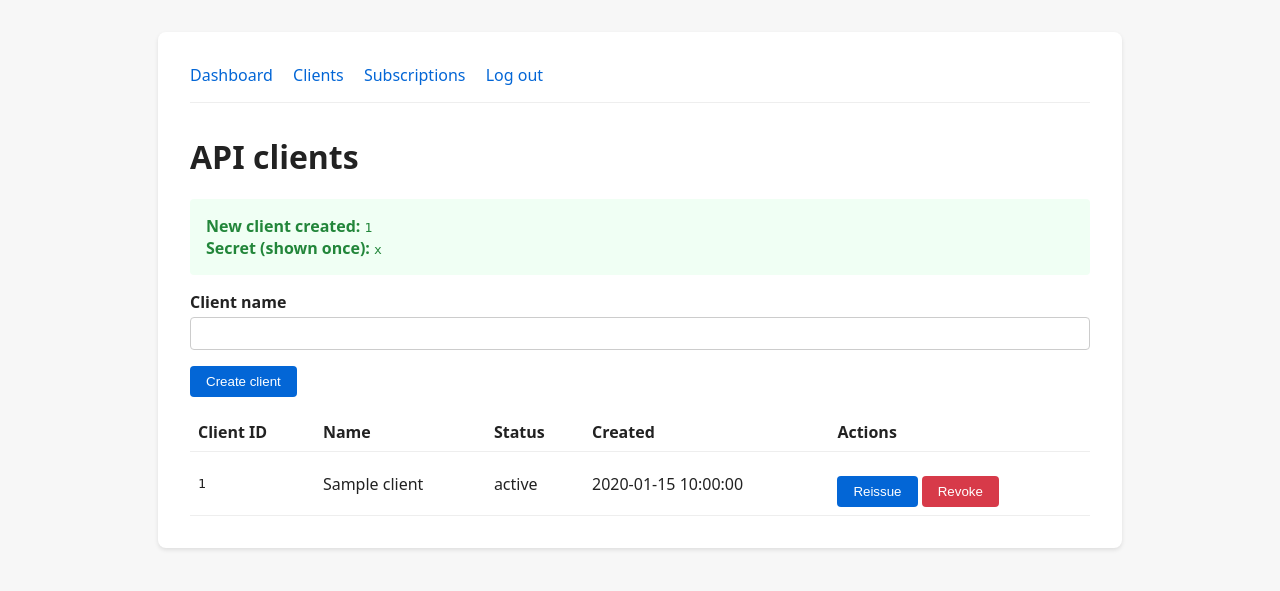
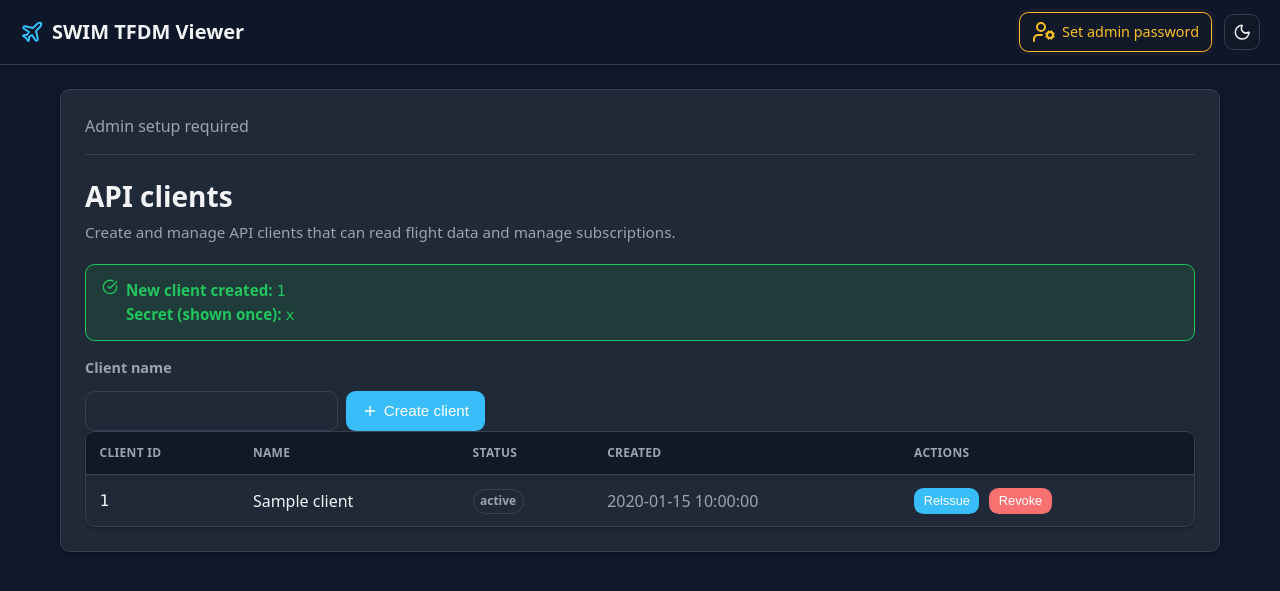
Before and after one commit to f03809/swim-tfdm-consumer, a Python web app: template app/templates/admin_clients.html in a window 1280 px wide. Shown: the top 591 px of the page. Run offline with Jinja, Linux system fonts and the light colour scheme; the template is opened without the code that fills it: most values are stand-ins (such as "Sample title", 1, 10 or a date in 2020).

Commit message:
Style admin pages with dark mode and force admin setup before using the app.
- Admin templates now extend the shared base template, use portal.css,
  and honor the dark mode toggle with Lucide icons.
- Added admin-specific form, stat card, and table styles.
- Added middleware that redirects any non-setup UI request to
  /admin/setup when no admin user exists, so the password must be
  configured before the viewer or API clients can be used.

Generated with [Devin](https://devin.ai)

Co-Authored-By: Devin <158243242+devin-ai-integration[bot]@users.noreply.github.com>

```diff
--- a/app/static/portal.css
+++ b/app/static/portal.css
@@ -423,6 +423,151 @@ pre, .code-block {
   color: var(--text);
 }
 
+/* Admin forms and nav */
+.admin-nav {
+  display: flex;
+  align-items: center;
+  gap: 0.5rem;
+  flex-wrap: wrap;
+  padding-bottom: 1rem;
+  margin-bottom: 1.25rem;
+  border-bottom: 1px solid var(--border);
+}
+
+.admin-nav a {
+  padding: 0.4rem 0.75rem;
+  font-size: 0.9rem;
+  font-weight: 500;
+  color: var(--text-muted);
+  border-radius: var(--radius);
+  transition: background 0.15s, color 0.15s;
+}
+
+.admin-nav a:hover {
+  background: var(--surface-2);
+  color: var(--text);
+  text-decoration: none;
+}
+
+.admin-nav a.active {
+  background: var(--accent-bg);
+  color: var(--accent);
+}
+
+.admin-form {
+  display: flex;
+  flex-direction: column;
+  gap: 0.75rem;
+  max-width: 400px;
+}
+
+.admin-form label {
+  font-size: 0.9rem;
+  font-weight: 600;
+  color: var(--text-muted);
+}
+
+.admin-form-row {
+  display: flex;
+  gap: 0.5rem;
+}
+
+.admin-form-row .admin-input {
+  flex: 1;
+}
+
+.admin-input {
+  padding: 0.65rem 0.85rem;
+  font-size: 1rem;
+  background: var(--surface);
+  color: var(--text);
+  border: 1px solid var(--border);
+  border-radius: var(--radius);
+  outline: none;
+  transition: border-color 0.15s, box-shadow 0.15s;
+}
+
+.admin-input:focus {
+  border-color: var(--accent);
+  box-shadow: 0 0 0 3px var(--accent-bg);
+}
+
+.admin-alert {
+  display: flex;
+  align-items: flex-start;
+  gap: 0.5rem;
+  padding: 0.85rem 1rem;
+  border-radius: var(--radius);
+  margin-bottom: 1rem;
+  font-size: 0.95rem;
+}
+
+.admin-alert-error {
+  background: rgba(239, 68, 68, 0.12);
+  color: var(--danger);
+  border: 1px solid var(--danger);
+}
+
+.admin-alert-success {
+  background: rgba(34, 197, 94, 0.12);
+  color: #22c55e;
+  border: 1px solid #22c55e;
+}
+
+.admin-stats {
+  display: grid;
+  grid-template-columns: repeat(auto-fill, minmax(220px, 1fr));
+  gap: 1rem;
+}
+
+.admin-stat {
+  display: flex;
+  flex-direction: column;
+  align-items: center;
+  padding: 1.5rem;
+  text-align: center;
+}
+
+.admin-stat-icon {
+  width: 2rem;
+  height: 2rem;
+  color: var(--accent);
+  margin-bottom: 0.5rem;
+}
+
+.admin-stat-value {
+  font-size: 2rem;
+  font-weight: 700;
+}
+
+.admin-stat-label {
+  color: var(--text-muted);
+  font-size: 0.9rem;
+}
+
+.mono {
+  font-family: ui-monospace, SFMono-Regular, Menlo, Monaco, Consolas, monospace;
+  word-break: break-all;
+}
+
+.btn-sm {
+  padding: 0.35rem 0.6rem;
+  font-size: 0.8rem;
+}
+
+.btn-danger {
+  background: var(--danger);
+}
+
+.btn-danger:hover {
+  background: #dc2626;
+}
+
+.inline-form {
+  display: inline-block;
+  margin-right: 0.35rem;
+}
+
 /* Utility */
 .hidden { display: none !important; }
 
--- a/app/templates/admin_base.html
+++ b/app/templates/admin_base.html
@@ -1,31 +1,26 @@
-<!DOCTYPE html>
-<html lang="en">
-<head>
-  <meta charset="UTF-8">
-  <meta name="viewport" content="width=device-width, initial-scale=1.0">
-  <title>{% block title %}Admin{% endblock %} - SWIM Consumer</title>
-  <style>
-    body { font-family: system-ui, -apple-system, sans-serif; margin: 2rem; background: #f7f7f7; color: #222; }
-    .container { max-width: 900px; margin: 0 auto; background: #fff; padding: 2rem; border-radius: 8px; box-shadow: 0 2px 4px rgba(0,0,0,0.1); }
-    nav { margin-bottom: 2rem; padding-bottom: 1rem; border-bottom: 1px solid #eee; }
-    nav a { margin-right: 1rem; text-decoration: none; color: #0366d6; }
-    h1 { margin-top: 0; }
-    label { display: block; margin: 1rem 0 0.25rem; font-weight: 600; }
-    input[type="text"], input[type="password"], input[type="url"] { width: 100%; padding: 0.5rem; border: 1px solid #ccc; border-radius: 4px; box-sizing: border-box; }
-    button { padding: 0.5rem 1rem; margin-top: 1rem; background: #0366d6; color: white; border: none; border-radius: 4px; cursor: pointer; }
-    button.danger { background: #d73a49; }
-    .error { color: #d73a49; margin: 1rem 0; }
-    .success { color: #22863a; background: #f0fff4; padding: 1rem; border-radius: 4px; margin: 1rem 0; }
-    table { width: 100%; border-collapse: collapse; margin-top: 1rem; }
-    th, td { text-align: left; padding: 0.5rem; border-bottom: 1px solid #eee; }
-    .mono { font-family: monospace; word-break: break-all; }
-    form.inline { display: inline; }
-  </style>
-</head>
-<body>
-  <div class="container">
+{% extends "base.html" %}
+
+{% block title %}{% block admin_title %}Admin{% endblock %} - SWIM Consumer{% endblock %}
+
+{% block content %}
+  <div class="admin-container card" style="padding: 1.5rem; margin-top: 1rem;">
+    {% if request.state.admin_exists %}
+      <nav class="admin-nav">
+        <a href="/admin/dashboard" class="{% if request.url.path == '/admin/dashboard' %}active{% endif %}">Dashboard</a>
+        <a href="/admin/clients" class="{% if request.url.path == '/admin/clients' %}active{% endif %}">Clients</a>
+        <a href="/admin/subscriptions" class="{% if request.url.path == '/admin/subscriptions' %}active{% endif %}">Subscriptions</a>
+        <a href="/admin/logout">Log out</a>
+      </nav>
+    {% else %}
+      <nav class="admin-nav">
+        <span class="muted">Admin setup required</span>
+      </nav>
+    {% endif %}
+
     {% block nav %}{% endblock %}
-    {% block content %}{% endblock %}
+
+    <div class="admin-content">
+      {% block admin_content %}{% endblock %}
+    </div>
   </div>
-</body>
-</html>
+{% endblock %}
--- a/app/templates/admin_clients.html
+++ b/app/templates/admin_clients.html
@@ -1,51 +1,60 @@
 {% extends "admin_base.html" %}
 
-{% block title %}Clients{% endblock %}
+{% block admin_title %}Clients{% endblock %}
 
-{% block nav %}
-<nav>
-  <a href="/admin/dashboard">Dashboard</a>
-  <a href="/admin/clients">Clients</a>
-  <a href="/admin/subscriptions">Subscriptions</a>
-  <a href="/admin/logout">Log out</a>
-</nav>
-{% endblock %}
-
-{% block content %}
-<h1>API clients</h1>
+{% block admin_content %}
+  <h1 class="page-title">API clients</h1>
+  <p class="page-subtitle">Create and manage API clients that can read flight data and manage subscriptions.</p>
 
   {% if new_secret %}
-<div class="success">
+    <div class="admin-alert admin-alert-success">
+      <i data-lucide="check-circle" style="width: 1rem; height: 1rem;"></i>
+      <div>
         <strong>New client created:</strong> <span class="mono">{{ new_client_id }}</span><br>
         <strong>Secret (shown once):</strong> <span class="mono">{{ new_secret }}</span>
       </div>
+    </div>
   {% endif %}
 
-<form method="post">
+  <form method="post" class="admin-form admin-form-inline">
     <label for="name">Client name</label>
-  <input type="text" id="name" name="name" required>
-  <button type="submit">Create client</button>
+    <div class="admin-form-row">
+      <input type="text" id="name" name="name" required class="admin-input">
+      <button type="submit" class="btn">
+        <i data-lucide="plus" style="width: 1rem; height: 1rem;"></i>
+        Create client
+      </button>
+    </div>
   </form>
 
   {% if clients %}
+    <div class="card table-wrap">
       <table>
         <thead>
-    <tr><th>Client ID</th><th>Name</th><th>Status</th><th>Created</th><th>Actions</th></tr>
+          <tr>
+            <th>Client ID</th>
+            <th>Name</th>
+            <th>Status</th>
+            <th>Created</th>
+            <th>Actions</th>
+          </tr>
         </thead>
         <tbody>
           {% for client in clients %}
           <tr>
             <td class="mono">{{ client.client_id }}</td>
             <td>{{ client.name }}</td>
-      <td>{{ client.status }}</td>
-      <td>{{ client.createdAt }}</td>
+            <td>
+              <span class="badge badge-count">{{ client.status }}</span>
+            </td>
+            <td class="muted">{{ client.createdAt }}</td>
             <td>
               {% if client.status == 'active' %}
-        <form method="post" action="/admin/clients/{{ client.client_id }}/reissue" class="inline">
-          <button type="submit">Reissue</button>
+                <form method="post" action="/admin/clients/{{ client.client_id }}/reissue" class="inline-form" onsubmit="return confirm('Reissue secret for {{ client.client_id }}?')">
+                  <button type="submit" class="btn btn-sm">Reissue</button>
                 </form>
-        <form method="post" action="/admin/clients/{{ client.client_id }}/revoke" class="inline">
-          <button type="submit" class="danger">Revoke</button>
+                <form method="post" action="/admin/clients/{{ client.client_id }}/revoke" class="inline-form" onsubmit="return confirm('Revoke {{ client.client_id }}?')">
+                  <button type="submit" class="btn btn-sm btn-danger">Revoke</button>
                 </form>
               {% endif %}
             </td>
@@ -53,5 +62,8 @@
           {% endfor %}
         </tbody>
       </table>
+    </div>
+  {% else %}
+    <p class="muted">No clients yet.</p>
   {% endif %}
 {% endblock %}
```
Also changed, not shown: app/main.py (+7 -0 lines), app/templates/admin_dashboard.html (+17 -16 lines), app/templates/admin_login.html (+20 -11 lines), app/templates/admin_setup.html (+22 -13 lines), app/templates/admin_subscriptions.html (+13 -17 lines). Lines whose indentation alone changed are shown as unchanged.
